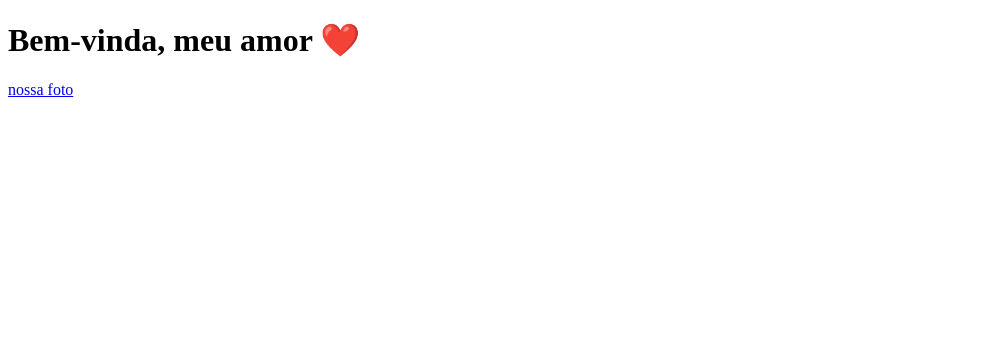
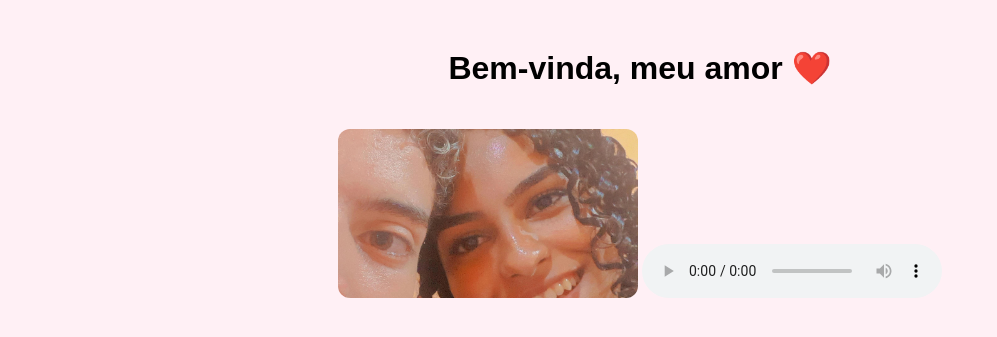
Before and after one commit to JGustavo77/nosso_lugar, a Flask app: page / in a window 1280 px wide. Shown: the top 337 px of the page, without its empty margins (0-997 px from the left). Run offline with Flask 3, Linux system fonts and the light colour scheme.

Commit message:
Update index.html

```diff
--- a/templates/index.html
+++ b/templates/index.html
@@ -3,17 +3,33 @@
 <head>
     <meta charset="UTF-8">
     <title>Para nós ❤️</title>
+    <style>
+        body {
+            text-align: center;
+            font-family: Arial, sans-serif;
+            background-color: #fff0f5;
+            padding: 20px;
+        }
+        img {
+            width: 300px;
+            border-radius: 12px;
+            margin-top: 20px;
+        }
+        audio {
+            margin-top: 20px;
+        }
+    </style>
 </head>
 <body>
     <h1>Bem-vinda, meu amor ❤️</h1>
 
+    <!-- Imagem -->
+    <img src="{{ url_for('static', filename='img/nossa_foto.jpg') }}" alt="Nossa foto">
+
     <!-- Música -->
-    <audio autoplay loop>
-  <source src="{{ url_for('static', filename='music/tema.mp3') }}" type="audio/mpeg">
-  Seu navegador não suporta áudio.
-</audio>
-
-    <!-- Imagem -->
-    <a href="{{ url_for('static', filename='img/nossa_foto.jpg') }}">nossa foto</a>
+    <audio controls autoplay loop>
+        <source src="{{ url_for('static', filename='music/nossa_musica.mp3') }}" type="audio/mpeg">
+        Seu navegador não suporta o elemento de áudio.
+    </audio>
 </body>
 </html>
```
